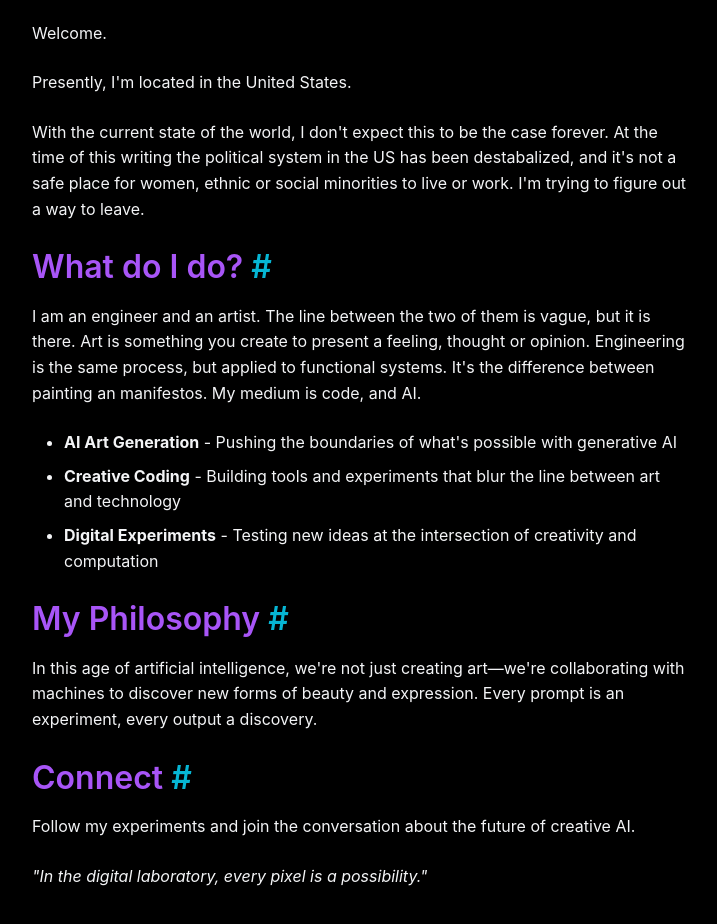
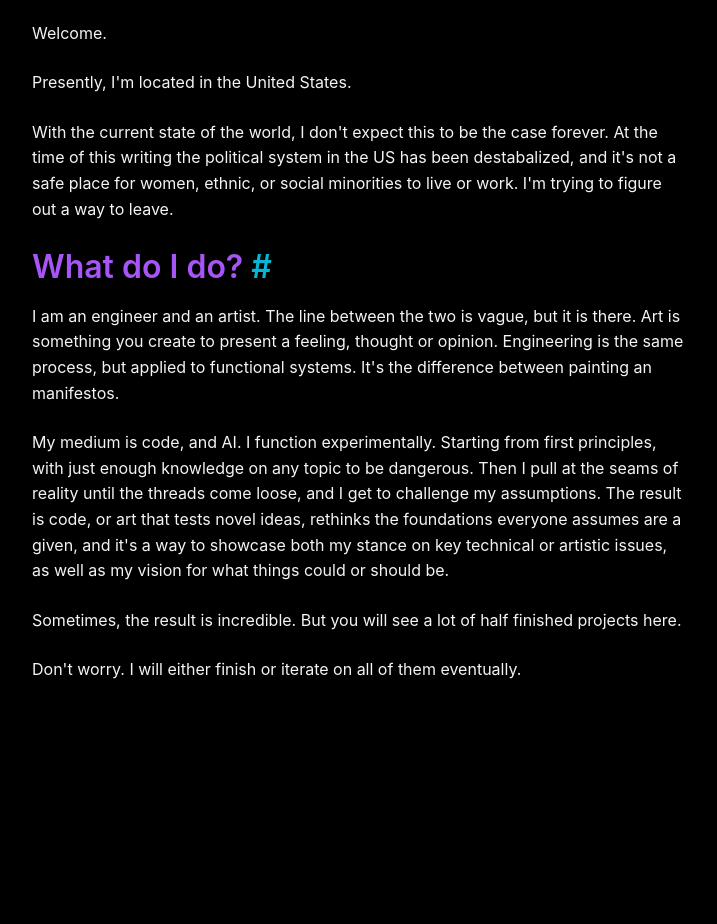
Before and after one commit to LynnColeArt/lynncoleart-website, an Eleventy site: page pages/about.md in a window 1280 px wide. Shown: the part 841-1765 px from the top of the page, without its empty margins (296-1013 px from the left). After the commit the page ends 1596 px from the top, so only its background shows below. Built offline with nearby package versions, Linux system fonts and the light colour scheme; Eleventy itself is replaced by a stand-in of ours; files that its build step writes are made by us from their sources; a script that the page names is missing; what node-fetch would draw is missing.

Commit message:
Update page: About Lynn Cole

```diff
--- a/pages/about.md
+++ b/pages/about.md
@@ -25,26 +25,14 @@ Welcome.
 
 Presently, I'm located in the United States.
 
-With the current state of the world, I don't expect this to be the case forever. At the time of this writing the political system in the US has been destabalized, and it's not a safe place for women, ethnic or social minorities to live or work. I'm trying to figure out a way to leave.
-
+With the current state of the world, I don't expect this to be the case forever. At the time of this writing the political system in the US has been destabalized, and it's not a safe place for women, ethnic, or social minorities to live or work. I'm trying to figure out a way to leave.
 
 ## What do I do?
 
-I am an engineer and an artist. The line between the two of them is vague, but it is there. Art is something you create to present a feeling, thought or opinion. Engineering is the same process, but applied to functional systems. It's the difference between painting an manifestos. My medium is code, and AI.
+I am an engineer and an artist. The line between the two is vague, but it is there. Art is something you create to present a feeling, thought or opinion. Engineering is the same process, but applied to functional systems. It's the difference between painting an manifestos.
 
+My medium is code, and AI. I function experimentally. Starting from first principles, with just enough knowledge on any topic to be dangerous. Then I pull at the seams of reality until the threads come loose, and I get to challenge my assumptions. The result is code, or art that tests novel ideas, rethinks the foundations everyone assumes are a given, and it's a way to showcase both my stance on key technical or artistic issues, as well as my vision for what things could or should be.
 
+Sometimes, the result is incredible. But you will see a lot of half finished projects here.
 
-
-- **AI Art Generation** - Pushing the boundaries of what's possible with generative AI
-- **Creative Coding** - Building tools and experiments that blur the line between art and technology
-- **Digital Experiments** - Testing new ideas at the intersection of creativity and computation
-
-## My Philosophy
-
-In this age of artificial intelligence, we're not just creating art—we're collaborating with machines to discover new forms of beauty and expression. Every prompt is an experiment, every output a discovery.
-
-## Connect
-
-Follow my experiments and join the conversation about the future of creative AI.
-
-*"In the digital laboratory, every pixel is a possibility."*
+Don't worry. I will either finish or iterate on all of them eventually.
```
